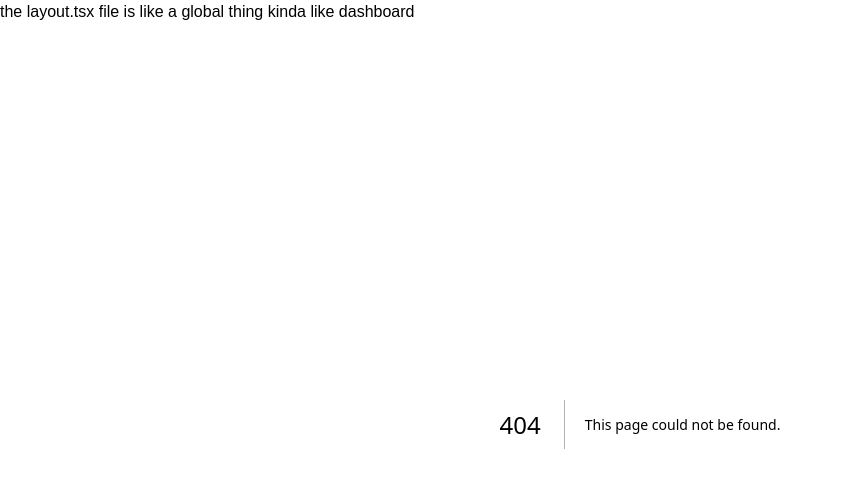
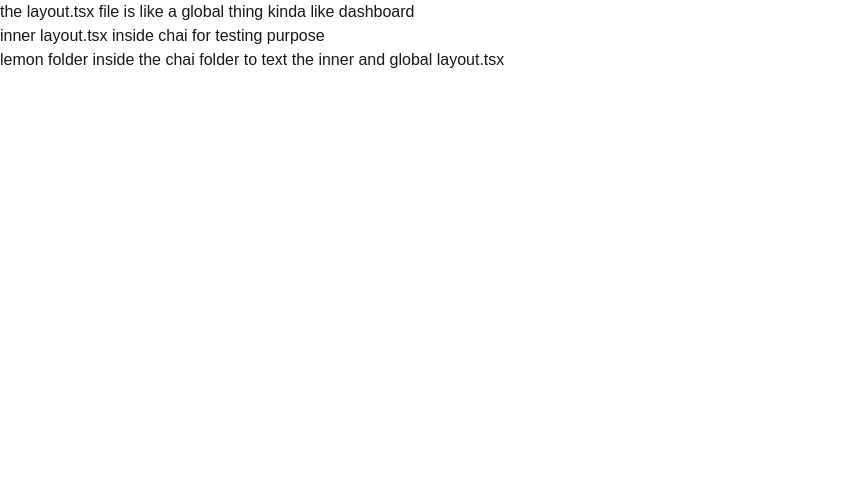
Before and after one commit to iamkapilll/next-music, a Next.js app: page /chai/lemon in a window 1280 px wide. Before the commit this address had no page. Shown: the top 488 px of the page, without its empty margins (0-843 px from the left). Built offline with nearby package versions, Linux system fonts and the light colour scheme.

Commit message:
inner layout

```diff
--- /dev/null
+++ b/src/app/chai/layout.tsx
@@ -0,0 +1,15 @@
+
+export default function RootLayout({
+    children,
+}: Readonly<{
+    children: React.ReactNode;
+}>) {
+    return (
+        <>
+            <h2>inner layout.tsx inside chai for testing purpose</h2>
+            {children}
+        </>
+
+
+    );
+}
--- /dev/null
+++ b/src/app/chai/lemon/page.tsx
@@ -0,0 +1,5 @@
+export default function LemonPage(){
+    return(
+        <h1> lemon folder inside the chai folder to text the inner and global layout.tsx</h1>
+    )
+}
--- /dev/null
+++ b/src/app/chai/page.tsx
@@ -0,0 +1,5 @@
+export default function ChaiPage(){
+    return(
+        <h1 className=" text-3xl text-center mt-7">this is chai route from next js</h1>
+    )
+}
```
